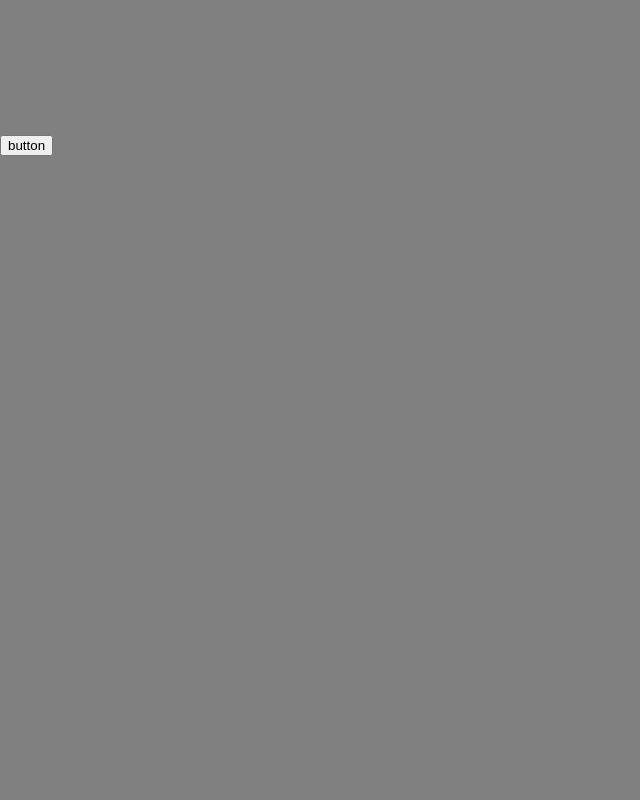
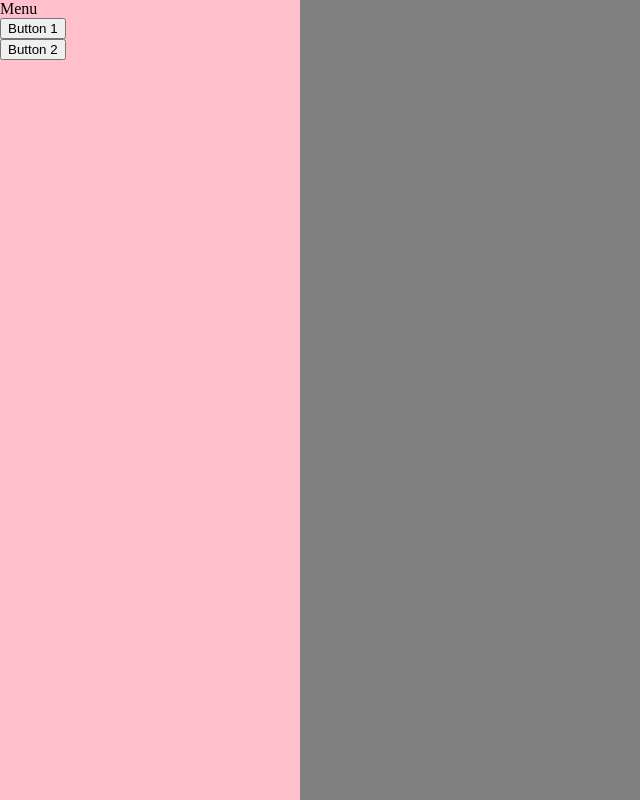
Before and after one commit to wormsparty/js.electron-note, an Electron app: page src/front/index.html in a window 800 px wide. Shown: the whole page, without its empty margins (0-640 px from the left). Drawn offline with Linux system fonts and the light colour scheme.

Commit message:
Some sort of menu

```diff
--- a/src/front/index.css
+++ b/src/front/index.css
@@ -5,3 +5,24 @@ html, body {
 	border: 0;
 	background-color: gray;
 }
+
+.wrapper {
+	width: 100%;
+	height: 100%;
+}
+
+#menu {
+	display: block;
+	width: 300px;
+	height: 100%;
+	position: absolute;
+	left: 0;
+	top: 0;
+	background-color: pink;
+}
+
+#canvas {
+	position: absolute;
+	left: 0;
+	top: 0;
+}
--- a/src/front/index.html
+++ b/src/front/index.html
@@ -8,9 +8,19 @@
   <script type="text/javascript" src="./index.js"></script>
 </head>
 <body>
-  <button onclick="clic()">button</button>
   <canvas id="canvas">
     HTML5 not supported, please upgrade your browser.
   </canvas>
+  <div id="menu">
+    <span>Menu</span>
+    <div>
+      <button>Button 1</button>
+    </div>
+    <div>
+      <button>Button 2</button>
+    </div>
+  </div>
+</div>
+
 </body>
 </html>
--- a/src/front/index.js
+++ b/src/front/index.js
@@ -3,3 +3,18 @@ async function clic() {
 	console.log('Files = ');
 	console.log(files);
 }
+
+function draw() {
+  var canvas = document.getElementById('canvas');
+  var ctx = canvas.getContext('2d');
+
+  ctx.beginPath();
+  ctx.moveTo(75, 50);
+  ctx.lineTo(100, 75);
+  ctx.lineTo(100, 25);
+  ctx.fill();
+}
+
+document.addEventListener("DOMContentLoaded", (event) => {
+	draw();
+});
```
